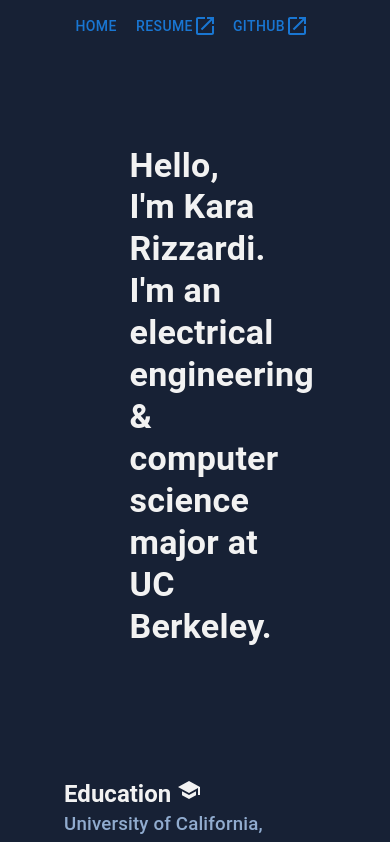
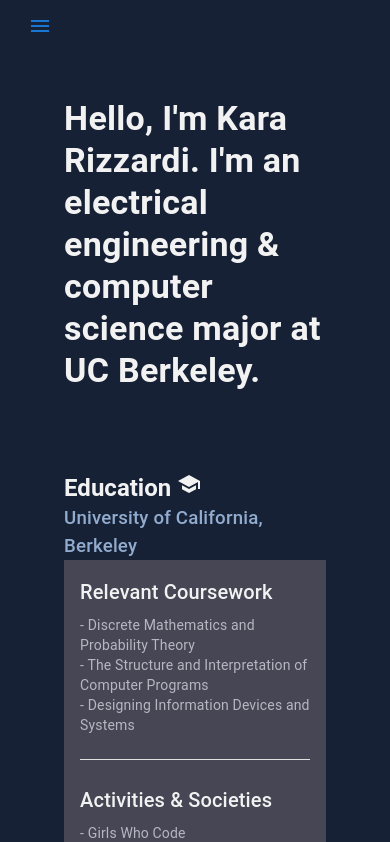
Before and after one commit to kara4600/kararizzardi.com-js, a React app: page /#/ in a window 390 px wide. Shown: the top 842 px of the page. Built offline with nearby package versions, Linux system fonts and the light colour scheme.

Commit message:
Add responsive menu for mobile versus web

```diff
--- a/src/components/Header.js
+++ b/src/components/Header.js
@@ -3,11 +3,20 @@
 import Button from '@mui/material/Button';
 import Grid from '@mui/material/Grid';
 import LaunchIcon from '@mui/icons-material/Launch';
+import MobileNavMenu from './MobileNavMenu';
 
 const Header = () => {
   return (
     <div>
-      <Grid container item direction={'row'}>
+      <Grid
+        container
+        item
+        sx={{ display: { xs: 'none', sm: 'flex' } }}
+        direction={'row'}
+        width={'70%'}
+        marginX={'auto'}
+        mt={'1%'}
+      >
         <Link to="/">
           <Button>Home</Button>
         </Link>
@@ -17,9 +26,21 @@
         >
           <Button>Resume{<LaunchIcon />}</Button>
         </Link>
-        <Link to="https://github.com/kara4600/portfolio" target={'_blank'}>
+        <Link
+          to="https://github.com/kara4600/kararizzardi.com"
+          target={'_blank'}
+        >
           <Button>Github {<LaunchIcon />}</Button>
         </Link>
+      </Grid>
+
+      <Grid
+        container
+        item
+        sx={{ display: { xs: 'flex', sm: 'none' } }}
+        direction={'row'}
+      >
+        <MobileNavMenu />
       </Grid>
     </div>
   );
--- /dev/null
+++ b/src/components/MobileNavMenu.js
@@ -0,0 +1,74 @@
+import { React, useState } from 'react';
+import Button from '@mui/material/Button';
+import Menu from '@mui/material/Menu';
+import MenuItem from '@mui/material/MenuItem';
+import MenuIcon from '@mui/icons-material/Menu';
+import Link from '@mui/material/Link';
+import LaunchIcon from '@mui/icons-material/Launch';
+
+const MobileNavMenu = () => {
+  const [anchorEl, setAnchorEl] = useState(null);
+  const open = Boolean(anchorEl);
+
+  const handleClick = (event) => {
+    setAnchorEl(event.currentTarget);
+  };
+  const handleClose = () => {
+    setAnchorEl(null);
+  };
+
+  return (
+    <div>
+      <Button
+        id="basic-button"
+        aria-controls={open ? 'basic-menu' : undefined}
+        aria-haspopup="true"
+        aria-expanded={open ? 'true' : undefined}
+        onClick={handleClick}
+      >
+        <MenuIcon />
+      </Button>
+      <Menu
+        id="basic-menu"
+        anchorEl={anchorEl}
+        open={open}
+        onClose={handleClose}
+        MenuListProps={{
+          'aria-labelledby': 'basic-button',
+        }}
+      >
+        <Link
+          color="inherit"
+          underline="none"
+          href={'https://kararizzardi.com'}
+        >
+          <MenuItem onClick={handleClose}>Home</MenuItem>
+        </Link>
+        <Link
+          color="inherit"
+          underline="none"
+          href={
+            'https://github.com/kara4600/kararizzardi.com/blob/b05ac5e7ccb6ae5d0e0017455396f74b04ce47b6/Kara_Rizzardi_Resume.pdf'
+          }
+          target={'_blank'}
+        >
+          <MenuItem onClick={handleClose}>
+            Resume {<LaunchIcon fontSize="small" />}
+          </MenuItem>
+        </Link>
+        <Link
+          color="inherit"
+          underline="none"
+          href={'https://github.com/kara4600/kararizzardi.com'}
+          target={'_blank'}
+        >
+          <MenuItem onClick={handleClose}>
+            Github {<LaunchIcon fontSize="small" />}
+          </MenuItem>
+        </Link>
+      </Menu>
+    </div>
+  );
+};
+
+export default MobileNavMenu;
--- a/src/pages/HomePage.js
+++ b/src/pages/HomePage.js
@@ -11,6 +11,7 @@
 const HomePage = () => {
   return (
     <div>
+      <Header />
       <Grid
         container
         direction={'column'}
@@ -18,14 +19,14 @@
         marginX={'auto'}
         mt={'1%'}
       >
-        <Header />
         <Fade in timeout={2000}>
           <Grid
+            container
             item
             justifyContent={'center'}
             marginX={'auto'}
-            marginY={'100px'}
-            width={'50%'}
+            marginY={{ xs: '50px', sm: '100px' }}
+            width={{ xs: '100%', sm: '60%' }}
           >
             <Typography fontWeight={'600'} variant="h4">
               Hello, I'm Kara Rizzardi. I'm an electrical engineering & computer
```
